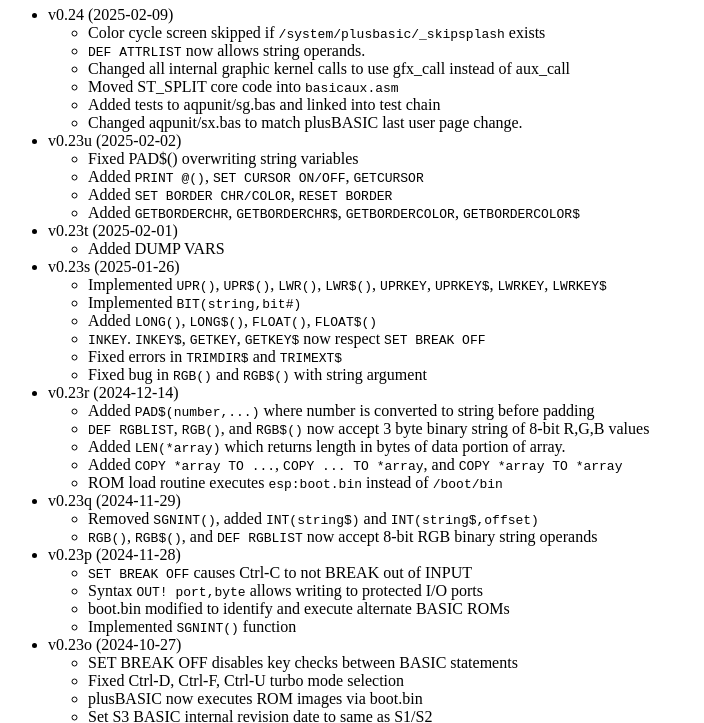
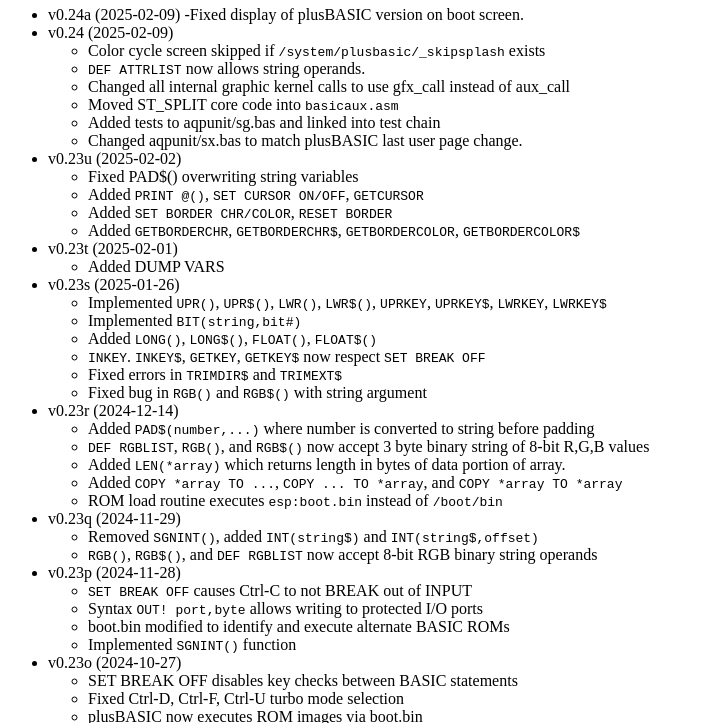
Before and after one commit to RevCurtisP/AquariusPlus, a plain HTML site: page www/release/releases.html in a window 1280 px wide. Shown: the part 60-783 px from the top of the page, without its empty margins (0-704 px from the left). Drawn offline with Linux system fonts and the light colour scheme.

Commit message:
v0.24a -Fixed display of plusBASIC version on boot screen.

```diff
--- a/www/release/releases.html
+++ b/www/release/releases.html
@@ -16,6 +16,8 @@ td, h1, h2, h3, h4, h5, p, ul, ol, li {
   <body>
     <h1 id="plusbasic-release-history">plusBASIC Release History</h1>
     <ul>
+      <li>v0.24a (2025-02-09)
+-Fixed display of plusBASIC version on boot screen.</li>
       <li>v0.24 (2025-02-09)
 <ul><li>Color cycle screen skipped if <code>/system/plusbasic/_skipsplash</code> exists</li><li><code>DEF ATTRLIST</code> now allows string operands.</li><li>Changed all internal graphic kernel calls to use gfx_call instead of aux_call</li><li>Moved ST_SPLIT core code into <code>basicaux.asm</code></li><li>Added tests to aqpunit/sg.bas and linked into test chain</li><li>Changed aqpunit/sx.bas to match plusBASIC last user page change.</li></ul></li>
       <li>v0.23u (2025-02-02)
```
Also changed, not shown: 5 other files.
